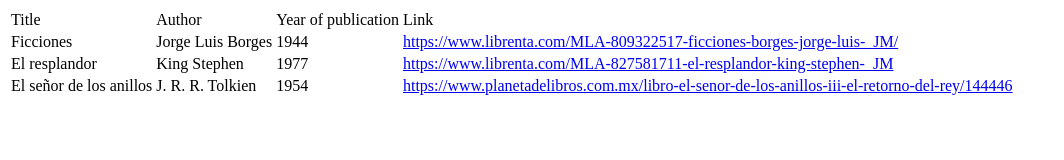
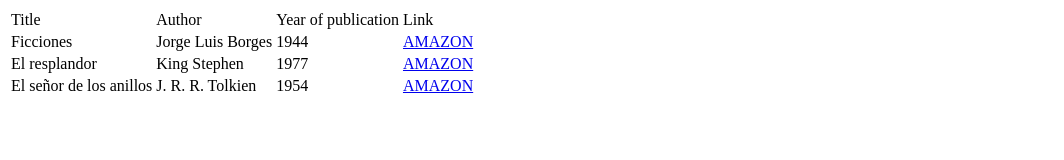
Before and after one commit to pablenicolas/openBootCamp, a plain HTML site: page HTML&CSS/exercise 02/table.html in a window 1280 px wide. Shown: the whole page, without its empty margins (0-1064 px from the left). Drawn offline with Linux system fonts and the light colour scheme.

Commit message:
Update table.html

```diff
--- a/HTML&CSS/exercise 02/table.html
+++ b/HTML&CSS/exercise 02/table.html
@@ -21,19 +21,19 @@
                 <td>Ficciones</td>
                 <td>Jorge Luis Borges</td>
                 <td>1944</td>
-                <td><a href="https://www.librenta.com/MLA-809322517-ficciones-borges-jorge-luis-_JM">https://www.librenta.com/MLA-809322517-ficciones-borges-jorge-luis-_JM/</a></td>
+                <td><a href="https://www.amazon.com/-/es/Jorge-Luis-Borges/dp/0140286802/ref=sr_1_1?crid=ANGYU1LZ0XSZ&keywords=fictions+by+jorge+luis+borges&qid=1653959623&sprefix=ficciones%2Caps%2C388&sr=8-1">AMAZON</a></td>
          </tr>
         <tr>
                 <td>El resplandor</td>
                 <td>King Stephen</td>
                 <td>1977</td>
-                <td><a href="https://www.librenta.com/MLA-827581711-el-resplandor-king-stephen-_JM">https://www.librenta.com/MLA-827581711-el-resplandor-king-stephen-_JM</a></td>
+                <td><a href=https://www.amazon.com/-/es/Stephen-King/dp/059331123X/ref=sr_1_1?crid=2Z8Y7E53H1JSO&keywords=el+resplandor+stephen+king&qid=1653959652&sprefix=el+resplandor%2Caps%2C224&sr=8-1">AMAZON</a></td>
         </tr>
          <tr>
                 <td>El señor de los anillos</td>
                 <td>J. R. R. Tolkien</td>
                 <td>1954</td>
-                <td><a href="https://www.planetadelibros.com.mx/libro-el-senor-de-los-anillos-iii-el-retorno-del-rey/144446">https://www.planetadelibros.com.mx/libro-el-senor-de-los-anillos-iii-el-retorno-del-rey/144446</a></td>
+                <td><a href="https://www.amazon.com/-/es/J-R-R-Tolkien/dp/6070712749/ref=sr_1_1?__mk_es_US=%C3%85M%C3%85%C5%BD%C3%95%C3%91&crid=1N4T6H9E71LRZ&keywords=el+retorno+del+rey&qid=1653959691&sprefix=el+retorno+del+re%2Caps%2C213&sr=8-1">AMAZON</a></td>
         </tr>
         </tbody>
     </table>
```
